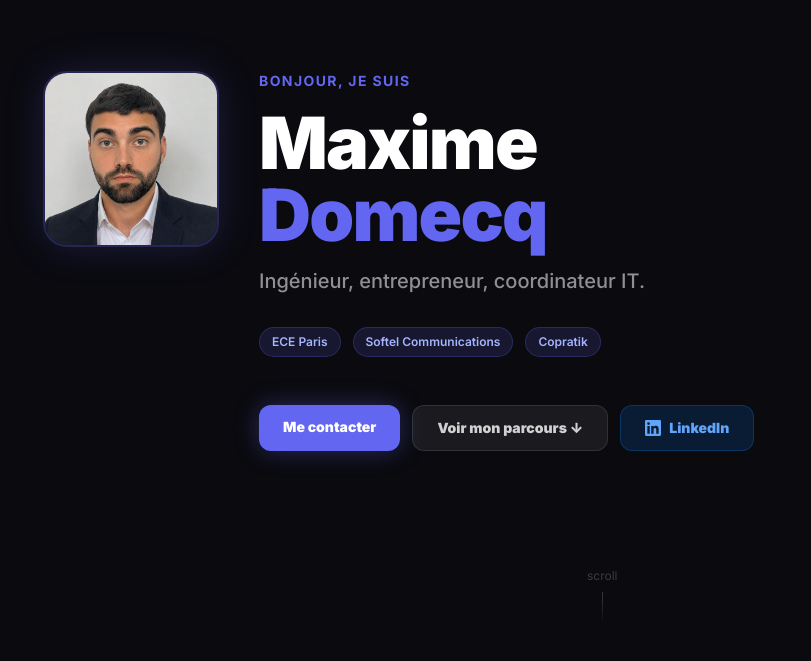
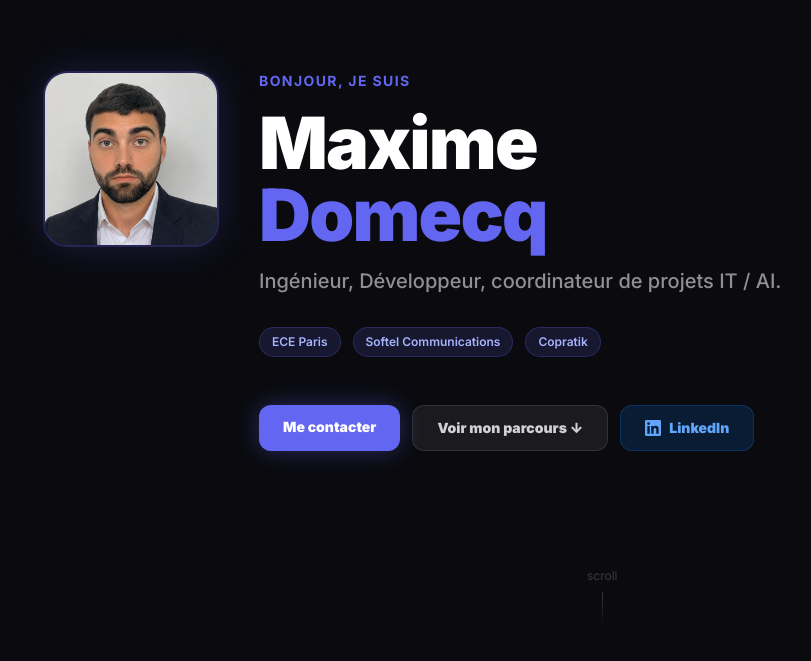
Before and after one commit to MaximeDomecq/maxime-domecq, a Next.js app: page / in a window 1280 px wide. Shown: the part 139-800 px from the top of the page, without its empty margins (53-864 px from the left). Built offline with nearby package versions, Linux system fonts and the light colour scheme.

Commit message:
hero: update tagline

```diff
--- a/src/app/page.tsx
+++ b/src/app/page.tsx
@@ -34,7 +34,7 @@ export default function Home() {
             <span style={{ color: "#6366f1" }}>Domecq</span>
           </h1>
           <p className="text-lg md:text-xl font-medium max-w-xl mb-8" style={{ color: "rgba(255,255,255,0.55)" }}>
-            Ingénieur, entrepreneur, coordinateur IT.
+            Ingénieur, Développeur, coordinateur de projets IT / AI.
           </p>
           <div className="flex flex-wrap gap-3 mb-12">
             {["ECE Paris", "Softel Communications", "Copratik"].map((tag) => (
```
